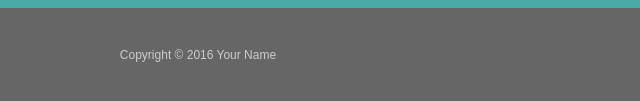
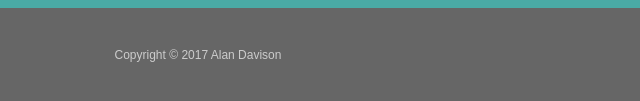
Before and after one commit to try4l/Responsive-Portfolio, a plain HTML site: page contact.html in a window 1280 px wide. Shown: the part 719-820 px from the top of the page, 442-1082 px from the left. Drawn offline with Linux system fonts and the light colour scheme.

```diff
--- a/contact.html
+++ b/contact.html
@@ -60,7 +60,7 @@
 
   <footer>
     <div class="container">
-      Copyright &copy; 2016 Your Name
+      Copyright &copy; 2017 Alan Davison
     </div>
   </footer>
 </body>
```
Also changed, not shown: index.html (+1 -1 lines), portfolio.html (+1 -1 lines).
